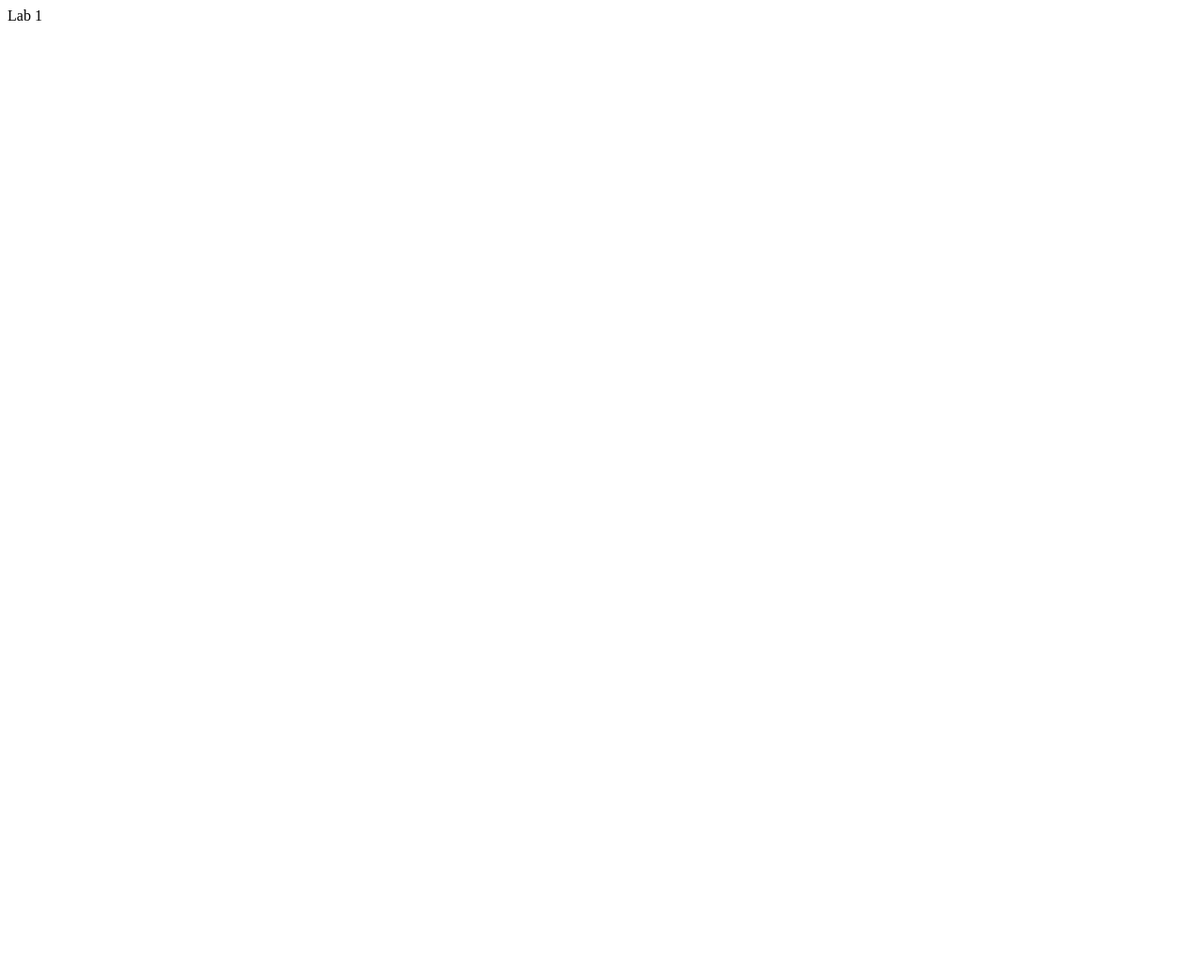
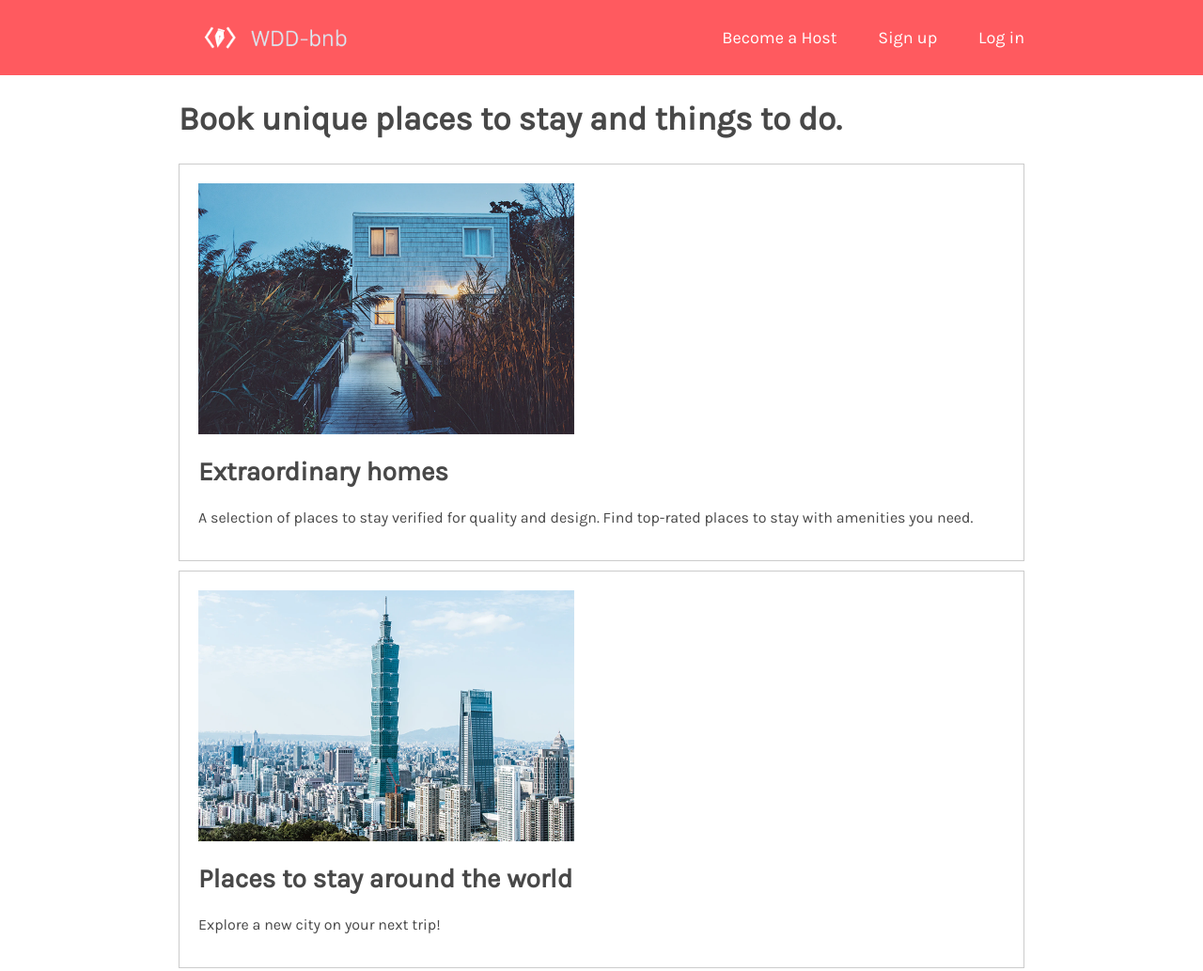
Before and after one commit to KatherineZhouTY/KatherineZhouTY.github.io, a plain HTML site: page labs/lab2/index.html in a window 1280 px wide. Shown: the top 1033 px of the page at 94% size. Before the commit the page ends 800 px from the top, so only its background shows below. Drawn offline with Linux system fonts and the light colour scheme.

Commit message:
finished lab2

```diff
--- /dev/null
+++ b/labs/lab2/css/style.css
@@ -0,0 +1,70 @@
+body {
+    font-family: Karla, sans-serif;
+    color: #484848;
+    margin: 0;
+    padding: 0;
+}
+nav ul {
+    list-style-type: none;
+    padding-inline-start: 0;
+    margin-block-start: 0;
+    margin-block-end: 0;
+}
+
+nav {
+    display: inline-block;
+    float: right;
+}
+nav li {
+    display: inline-block;
+    margin-left: 40px;
+    line-height: 80px;
+}
+
+nav a, a:visited {
+    color: white;
+    font-size: 18px;
+    text-decoration: none;
+    cursor: pointer;
+}
+nav a:hover {
+    text-decoration: underline;
+}
+
+header {
+    background-color: #FF5A5F;
+    height: 80px;
+}
+
+#logo {
+    height: 80px;
+}
+
+.content {
+    width: 900px;
+    margin: auto;
+}
+
+section {
+    padding: 20px;
+    border: 1px solid #cccccc;
+    margin-bottom: 10px;
+}
+
+section img {
+    width: 400px;
+}
+
+h1 {
+    font-size: 35px;
+    padding-top: 3px;
+    padding-bottom: 3px;
+}
+
+h2 {
+    font-size: 28px;
+}
+
+section p {
+    font-size: 16px;
+}
--- a/labs/lab2/index.html
+++ b/labs/lab2/index.html
@@ -1,6 +1,47 @@
-<!DOCTYPE html>
 <html>
-    <body>
-        Lab 1
-    </body>
+  <head>
+    <title>WDD-bnb</title>
+    <link href="https://fonts.googleapis.com/css?family=Karla&display=swap" rel="stylesheet">
+    <link rel="stylesheet" href="css/style.css">
+  </head>
+  <body>
+    <header>
+      <div class="content">
+        <a href="home">
+          <img src="img/logo.png" alt="" id="logo"/>
+        </a>
+        <nav>
+          <ul>
+            <li><a href="become-host">Become a Host</a></li>
+            <li><a href="sign-up">Sign up</a></li>
+            <li><a href="log-in">Log in</a></li>
+          </ul>
+        </nav>
+      </div>
+    </header>
+
+    <div class="content">
+    <h1>Book unique places to stay and things to do.</h1>
+    <section>
+      <img src="img/house.png" />
+      <h2>Extraordinary homes</h2>
+      <p>
+        A selection of places to stay verified for quality and design. Find
+        top-rated places to stay with amenities you need.
+      </p>
+    </section>
+    <section>
+      <img src="img/city.png" />
+      <h2>Places to stay around the world</h2>
+      <p>Explore a new city on your next trip!</p>
+    </section>
+    <section>
+      <img src="img/sushimaking.png" />
+      <h2>Top-rated experiences</h2>
+      <p>
+        Book one-of-a-kind activities hosted by locals, created for the curious.
+      </p>
+    </section>
+  </div>
+  </body>
 </html>
```
Also changed, not shown: labs/lab2/img/city.png (added), labs/lab2/img/house.png (added), labs/lab2/img/logo.png (added), labs/lab2/img/sushimaking.png (added), 5 other files.
